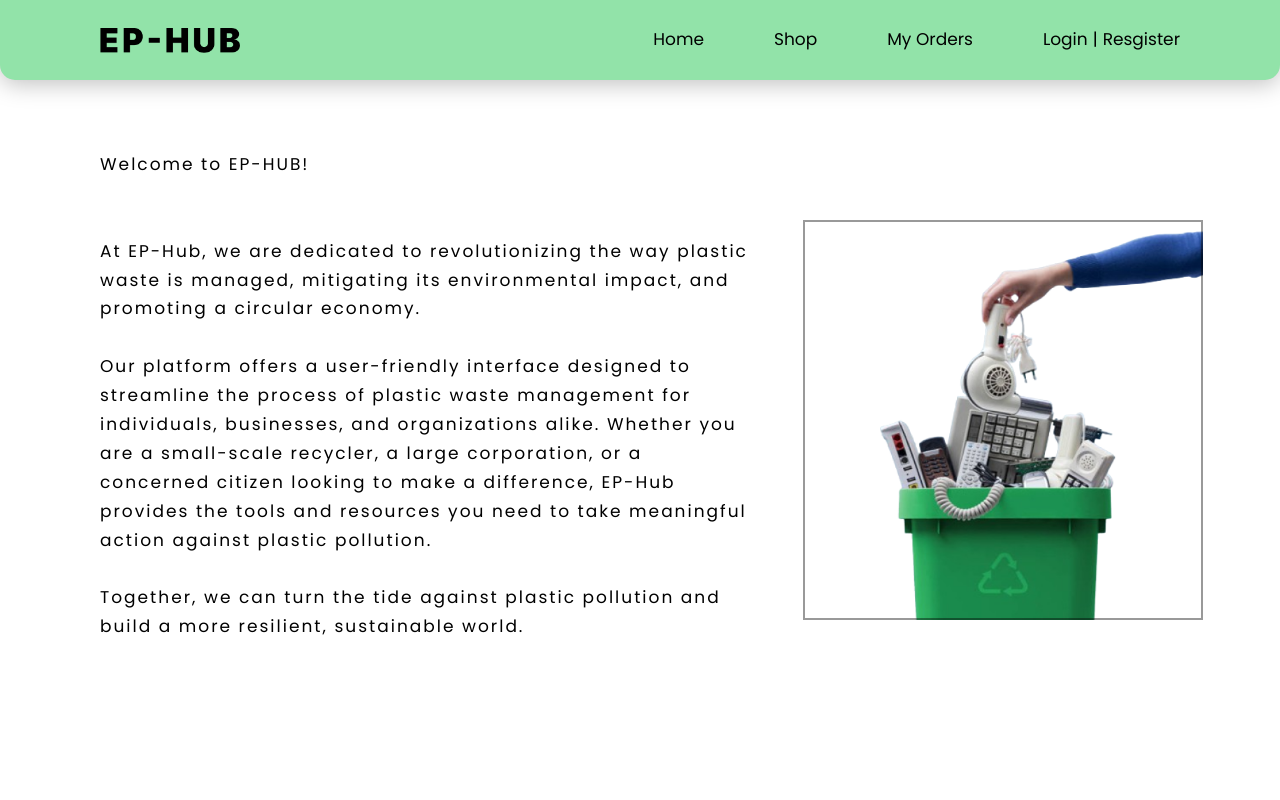
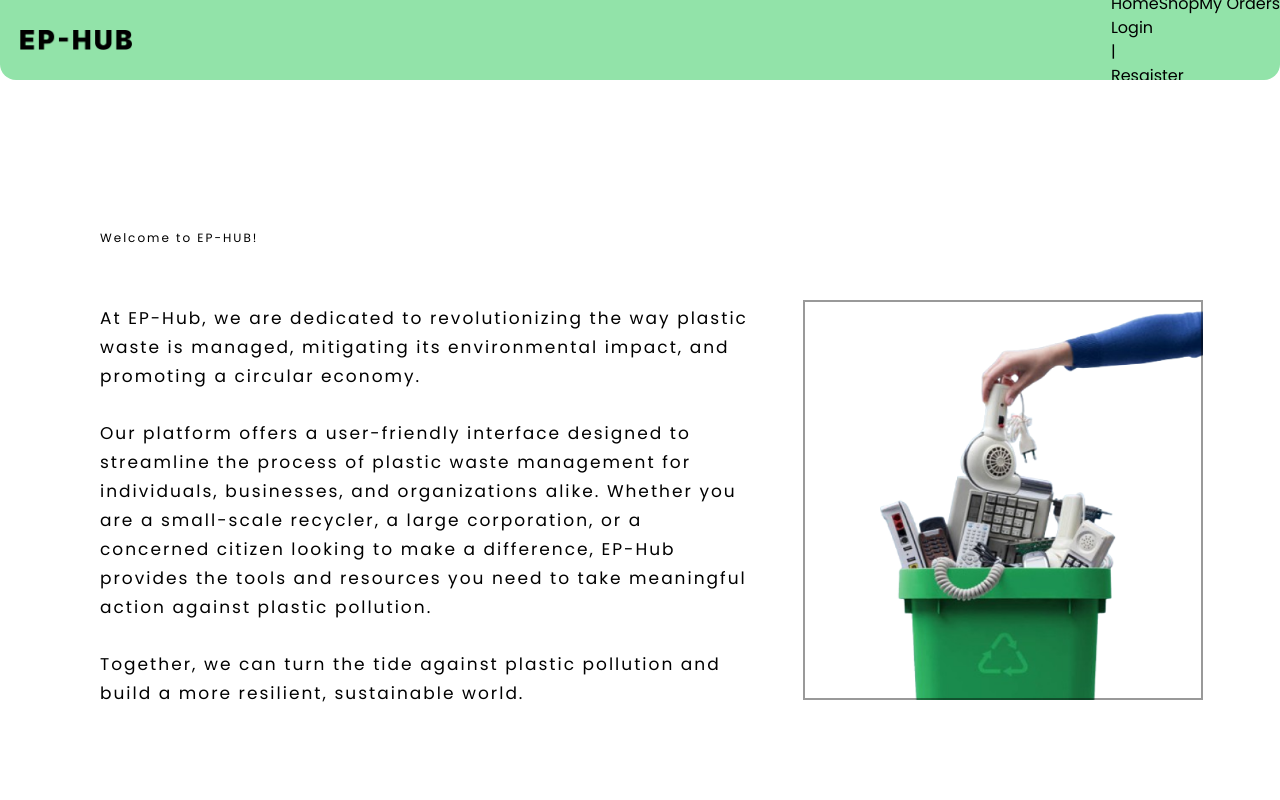
Before and after one commit to ElzaAnnThomas/EP-HUB-Frontend, a React (Vite) app: page / in a window 1280 px wide. Shown: the top 800 px of the page. Built offline with nearby package versions, Linux system fonts and the light colour scheme.

Commit message:
menu button added

```diff
--- a/src/Components/AboutUs.jsx
+++ b/src/Components/AboutUs.jsx
@@ -5,7 +5,7 @@ const AboutUs = () => {
   return (
     <div className="about-us">
        <div className="content">
-            <h4 className=''>Welcome to EP-HUB!</h4> <br /><br />
+            <h4 className='text-xs'>Welcome to EP-HUB!</h4> <br /><br />
             <p>At EP-Hub, we are dedicated to revolutionizing the way plastic waste is managed, mitigating its environmental impact, and promoting a circular economy.<br/><br/> Our platform offers a user-friendly interface designed to streamline the process of plastic waste management for individuals, businesses, and organizations alike. Whether you are a small-scale recycler, a large corporation, or a concerned citizen looking to make a difference, EP-Hub provides the tools and resources you need to take meaningful action against plastic pollution. <br/><br/>Together, we can turn the tide against plastic pollution and build a more resilient, sustainable world.</p>
        </div>
        <div className="image-container">
--- a/src/Components/Navbar.jsx
+++ b/src/Components/Navbar.jsx
@@ -1,20 +1,23 @@
-import '../Styles/Navbar.css'
 import Logo from '../assets/Ep-Hub.png'
+import menuButton from '../assets/menu-button.png'
 
 const Navbar = () => {
   return (
-    <nav className='navbar'>
-      <img src={Logo} alt="ep-hub"  className='logo'/>
-      <div className="nav-links">
+    <nav className='flex flex-row items-center justify-between bg-[#92E3A9] h-20 rounded-b-2xl'>
+      <img src={Logo} alt="ep-hub"  className='h-5 w-28 ml-5'/>
+      <div className="max-sm:hidden">
         <a href="/">Home</a>
         <a href="/">Shop</a>
         <a href="/">My Orders</a>
-        <div className="login-register">
+        <div className="">
           <a href="">Login</a>
           <p>|</p>
           <a href="">Resgister</a>
         </div>
       </div>
+      <button className='sm:hidden'>
+        <img src={menuButton} alt="" className='h-20' />
+      </button>
     </nav>
   )
 }
--- a/src/Styles/Navbar.css
+++ b/src/Styles/Navbar.css
@@ -44,8 +44,6 @@ a:hover{
 
 
 
-
-
 @media screen and (max-width: 768px){
 
     .logo{
```
Also changed, not shown: src/assets/Button.png (deleted), src/assets/menu-button.png (added).
